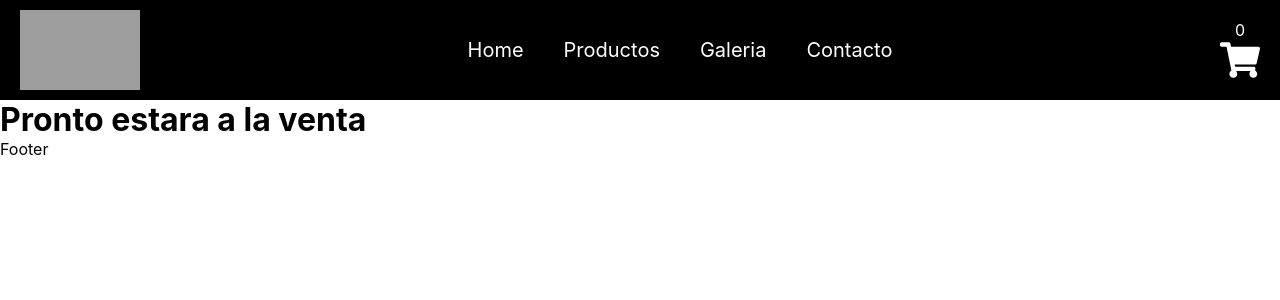
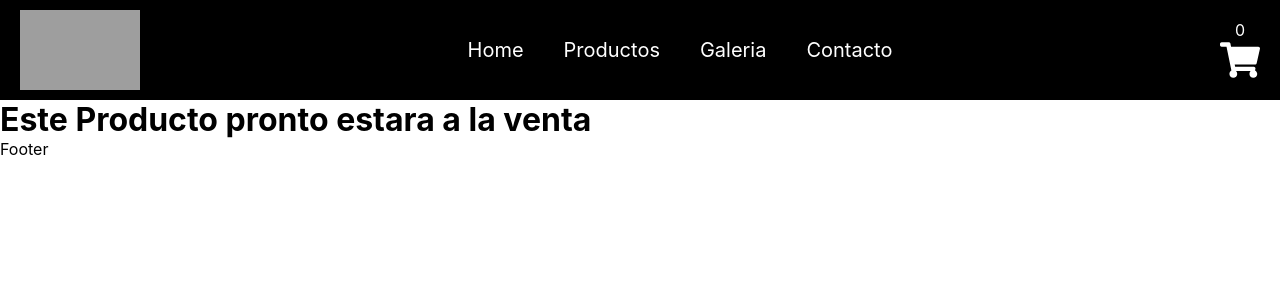
Before and after one commit to CarlosMorales23/E-commerce-Morales, a React (Create React App) app: page / in a window 1280 px wide. Shown: the top 300 px of the page. Built offline with nearby package versions, Linux system fonts and the light colour scheme; grey boxes are pictures that could not be loaded.

Commit message:
PreEntrega1+Morales

```diff
--- a/src/components/ItemListContainer/ItemListContainer.jsx
+++ b/src/components/ItemListContainer/ItemListContainer.jsx
@@ -3,7 +3,7 @@ import ItemListPres from './ItemListPres'
 const ItemListContainer = () => {
     return (
         <>
-            <ItemListPres mensaje={"Pronto estara a la venta"}/>
+            <ItemListPres gretting={"Este Producto pronto estara a la venta"}/>
         </>
     )
 }
--- a/src/components/ItemListContainer/ItemListPres.jsx
+++ b/src/components/ItemListContainer/ItemListPres.jsx
@@ -1,10 +1,10 @@
 
-import styles from "./ItemListPres.module.css";
+// import styles from "./ItemListPres.module.css";
 
-const ItemListPres = ({mensaje}) => {
+const ItemListPres = ({gretting}) => {
 
     return (
-        <h1 className={"styles.titulo"}>{mensaje}</h1>
+        <h1 className={"styles.titulo"}>{gretting}</h1>
     )
 }
 
```
